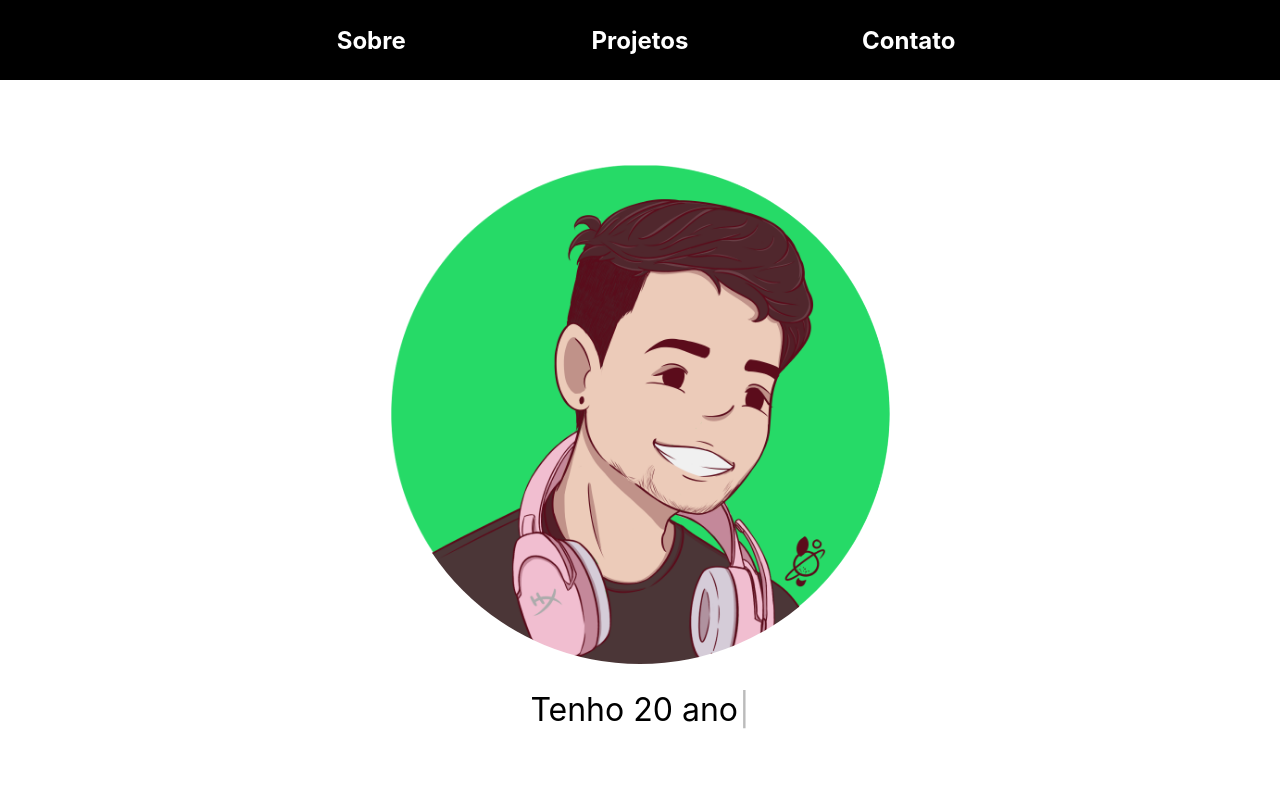
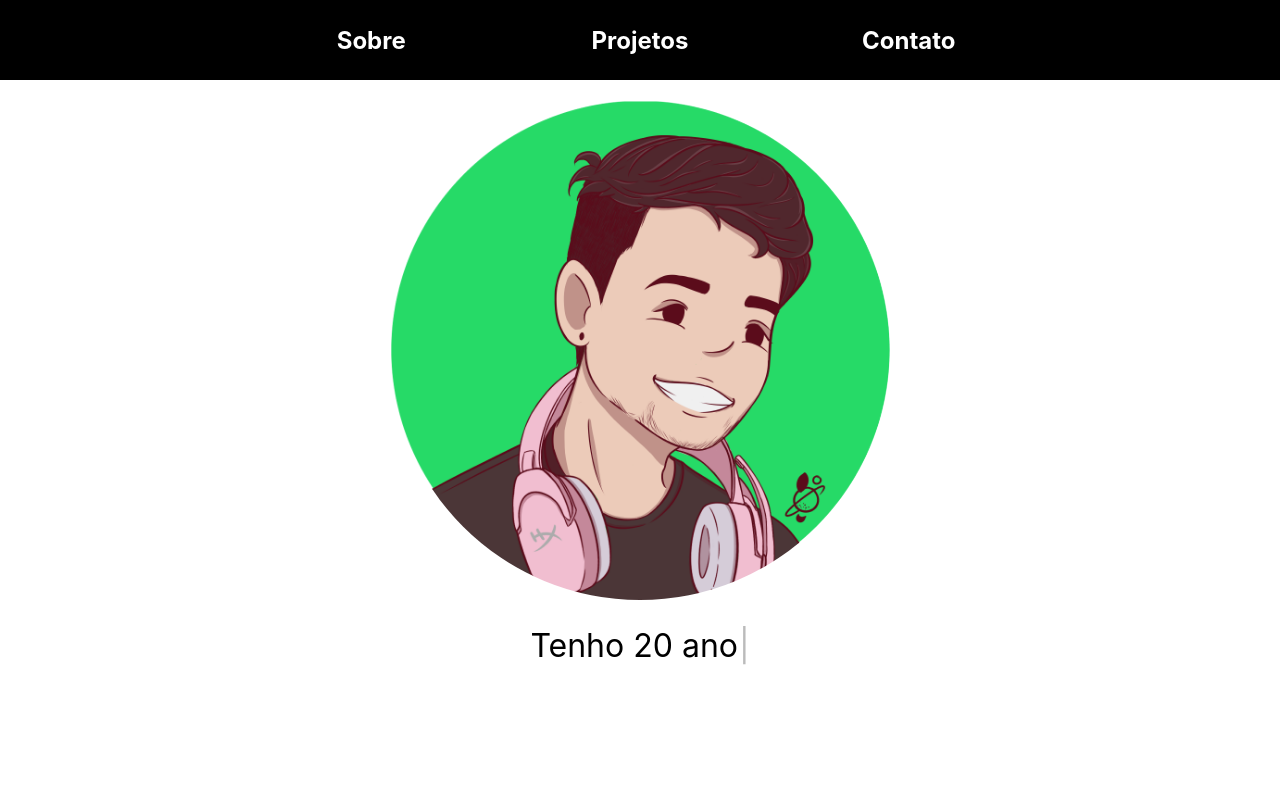
Before and after one commit to arielmell0/arielom.tech, a React (Create React App) app: page / in a window 1280 px wide. Shown: the top 800 px of the page. Built offline with nearby package versions, Linux system fonts and the light colour scheme.

Commit message:
feat: ajustando container para ocupar 100vw

```diff
--- a/src/Components/App/App.js
+++ b/src/Components/App/App.js
@@ -8,10 +8,10 @@ import './App.css';
 function App() {
   return (
     <>
-      <Menu />
+
 
       <Container>
-
+        <Menu />
         <ProfilePic />
         <Resume />
       </Container>
--- a/src/Components/Container/Container.js
+++ b/src/Components/Container/Container.js
@@ -3,8 +3,10 @@ import styled from 'styled-components';
 export const Container = styled.div`
     display: flex;
     align-items: center;
-    justify-content: center;
+    justify-content: flex-start;
     flex-direction: column;
-    width: 100%;
-    height: 90vh;
+    width: 100vw;
+    height: 100vh;
+    margin: 0;
+    padding: 0;
 `;
```
